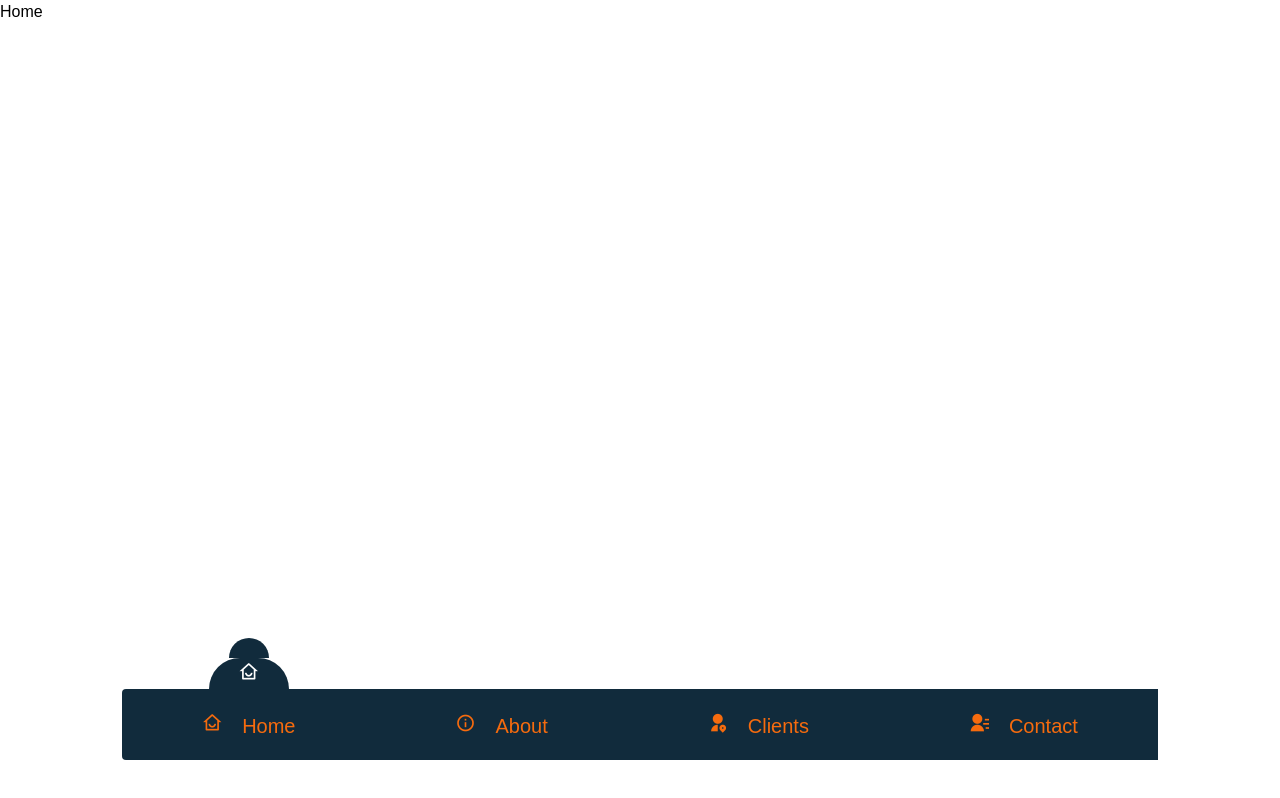
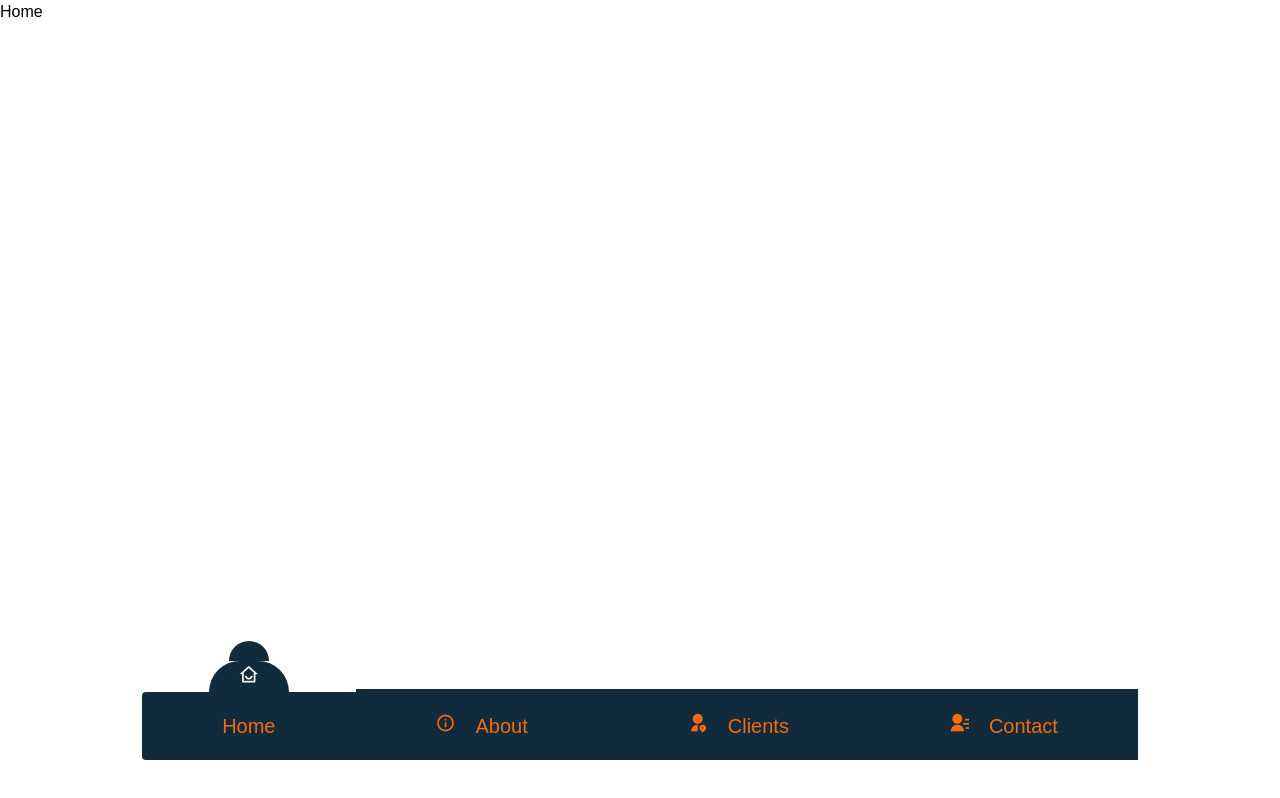
Before and after one commit to Tduncan14/agencytailwind, a React (Create React App) app: page / in a window 1280 px wide. Built offline with nearby package versions, Linux system fonts and the light colour scheme.

Commit message:
keep moving forward'

```diff
--- a/src/components/Layout.js
+++ b/src/components/Layout.js
@@ -56,7 +56,9 @@ function Layout({children}){
                        </div>)}
          <div className={`px-20 bg-primary py-5 ${index === 0 && 'rounded-l'} ${index === menuItems.length-1 && 'rounded-r'}flex items-center justify-center space-x-5`} key={index}>
 
-                      <i className={`${item.icon} text-secondary text-xl`}></i>
+                      {/* <i className={`${item.icon} text-secondary text-xl`}></i> */}
+
+                         {location.pathname !== item.path && <i className={`${item.icon} text-secondary text-xl`}></i> }
                        <Link className="text-secondary text-xl" to={item.path}>{item.title}</Link>
                         </div>
                         </div>
```
